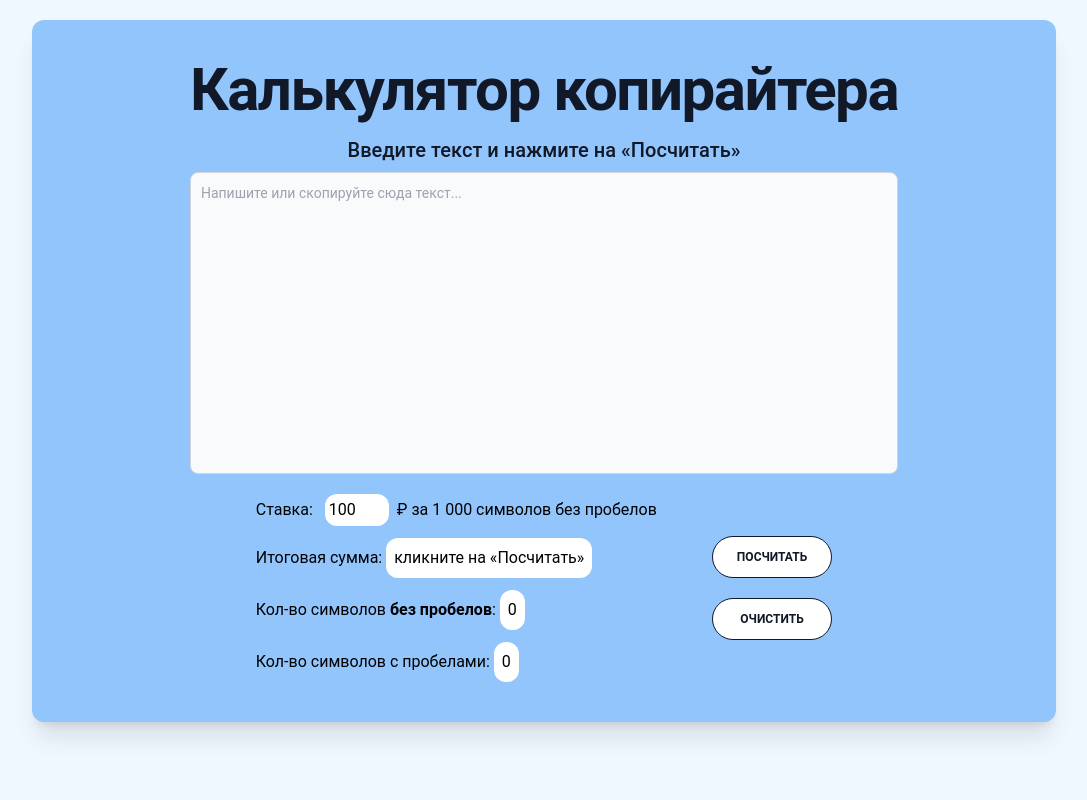
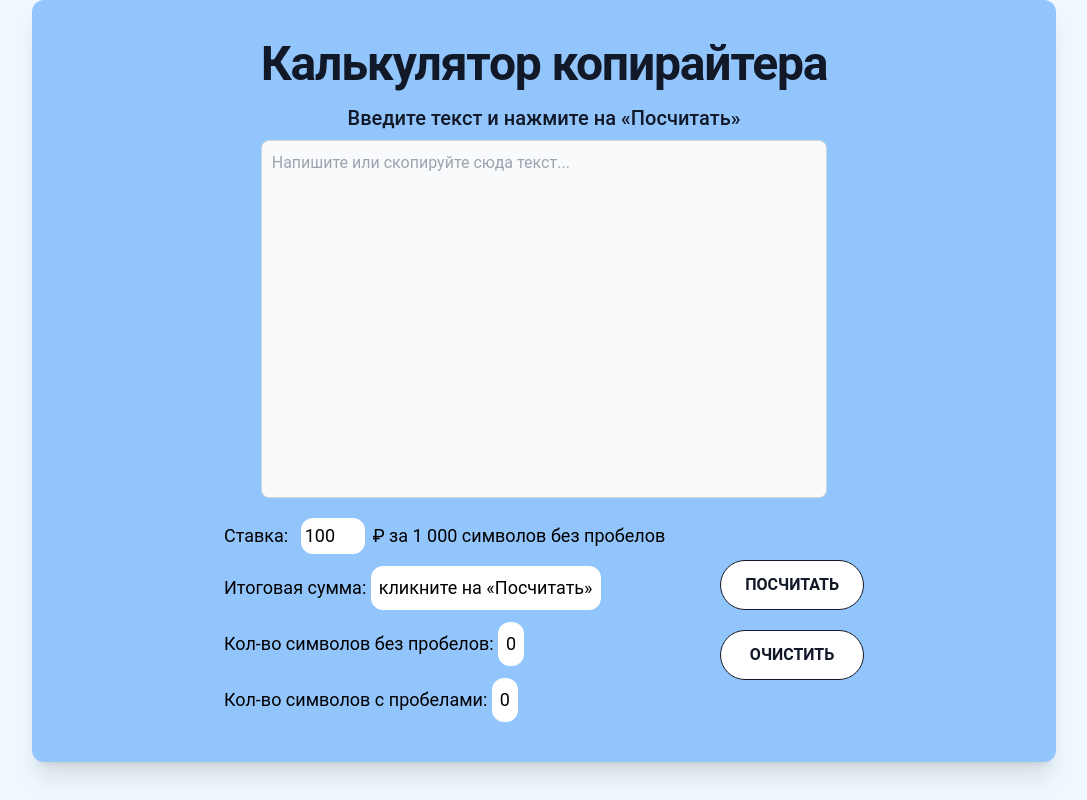
Before and after one commit to nickshamrock/copywriter-calculator, a Vue app: page / in a window 1280 px wide. Shown: the whole page, without its empty margins (96-1183 px from the left). Built offline with nearby package versions, Linux system fonts and the light colour scheme.

Commit message:
Закончил с версткой, окончательно адаптировал под мобильные устройства и завершил весь функционал калькулятора

```diff
--- a/src/App.vue
+++ b/src/App.vue
@@ -11,10 +11,6 @@ const countWithSpaces = computed(() => {
   return textFromTextarea.value.length;
 });
 
-/* const defaultPrice = ref('');
-
-*/
-
 const price = ref(100);
 
 const priceForText = ref('кликните на «Посчитать»');
@@ -22,28 +18,36 @@ const priceForText = ref('кликните на «Посчитать»');
 function getPriceForText() {
   let result = (countWithoutSpaces.value / 1000) * price.value;
   priceForText.value = result.toFixed(2) + ' руб.';
+
+  if (textFromTextarea.value === '') {
+    priceForText.value = 'Сначала введите текст!';
+  }
+}
+
+function clearTextArea() {
+  textFromTextarea.value = '';
 }
 </script>
 
 <template>
   <div
-    class="m-auto mt-5 flex h-fit w-4/5 flex-col items-center justify-center rounded-xl bg-blue-300 p-10 shadow-xl max-md:mt-0 max-md:w-full max-sm:mt-0 max-sm:w-full"
+    class="m-auto flex h-fit w-4/5 flex-col items-center justify-center rounded-xl bg-blue-300 p-10 shadow-xl max-md:w-full max-sm:w-full"
   >
     <div class="flex flex-col items-center">
       <h1
-        class="mb-4 text-center text-4xl font-bold leading-none tracking-tight text-gray-900 md:text-5xl lg:text-6xl dark:text-white"
+        class="mb-4 text-center text-5xl font-bold leading-none tracking-tight text-gray-900 max-sm:text-3xl"
       >
         Калькулятор копирайтера
       </h1>
       <label
         for="textarea"
-        class="mb-2 block text-xl font-medium text-gray-900 max-sm:text-sm dark:text-white"
+        class="mb-2 block text-xl font-medium text-gray-900 max-sm:text-center max-sm:text-lg"
         >Введите текст и нажмите на «Посчитать»</label
       >
       <textarea
         id="textarea"
         rows="14"
-        class="block w-full resize-none rounded-lg border border-gray-300 bg-gray-50 p-2.5 text-sm text-gray-900 focus:border-blue-500 focus:ring-blue-500 dark:border-gray-600 dark:bg-gray-700 dark:text-white dark:placeholder-gray-400 dark:focus:border-blue-500 dark:focus:ring-blue-500"
+        class="block w-full resize-none rounded-lg border border-gray-300 bg-gray-50 p-2.5 text-base text-gray-900 max-sm:h-4/6"
         placeholder="Напишите или скопируйте сюда текст..."
         v-model="textFromTextarea"
       ></textarea>
@@ -51,7 +55,7 @@ function getPriceForText() {
 
     <div class="mt-5 flex justify-between gap-[55px] max-sm:flex-col max-sm:gap-4">
       <div class="flex flex-col gap-3">
-        <p>
+        <p class="text-lg">
           Ставка:
           <input
             type="number"
@@ -59,36 +63,37 @@ function getPriceForText() {
             value="100"
             autocomplete="off"
             placeholder="Введите сумму"
-            class="ml-2 mr-2 w-16 rounded-xl p-1"
+            class="ml-2 mr-2 w-16 rounded-xl p-1 text-lg"
             id="input-for-price"
             v-model="price"
           />₽ за 1 000 символов без пробелов
         </p>
 
-        <p>
+        <p class="text-lg">
           Итоговая сумма:
-          <span class="inline-block rounded-xl bg-white p-2"> {{ priceForText }} </span>
+          <span class="inline-block rounded-xl bg-white p-2 text-lg"> {{ priceForText }} </span>
         </p>
-        <p>
-          Кол-во символов <strong>без пробелов</strong>:
-          <span class="inline-block rounded-xl bg-white p-2">{{ countWithoutSpaces }}</span>
+        <p class="text-lg">
+          Кол-во символов без пробелов:
+          <span class="inline-block rounded-xl bg-white p-2 text-lg">{{ countWithoutSpaces }}</span>
         </p>
-        <p>
+        <p class="text-lg">
           Кол-во символов с пробелами:
-          <span class="inline-block rounded-xl bg-white p-2">{{ countWithSpaces }}</span>
+          <span class="inline-block rounded-xl bg-white p-2 text-lg">{{ countWithSpaces }}</span>
         </p>
       </div>
       <div class="flex flex-col justify-center gap-5">
         <button
-          class="select-none rounded-full border border-gray-900 bg-white px-6 py-3 text-center align-middle text-xs font-bold uppercase text-gray-900 transition-all hover:bg-green-500 focus:ring focus:ring-green-400 active:opacity-[0.85]"
+          class="select-none rounded-full border border-gray-900 bg-white px-6 py-3 text-center align-middle text-base font-bold uppercase text-gray-900 transition-all hover:bg-green-500 focus:ring focus:ring-green-400 active:opacity-[0.85]"
           type="button"
           @click="getPriceForText"
         >
           Посчитать
         </button>
         <button
-          class="select-none rounded-full border border-gray-900 bg-white px-6 py-3 text-center align-middle text-xs font-bold uppercase text-gray-900 transition-all hover:bg-red-400 focus:ring focus:ring-red-400 active:opacity-[0.85]"
+          class="select-none rounded-full border border-gray-900 bg-white px-6 py-3 text-center align-middle text-base font-bold uppercase text-gray-900 transition-all hover:bg-red-400 focus:ring focus:ring-red-400 active:opacity-[0.85]"
           type="reset"
+          @click="clearTextArea"
         >
           Очистить
         </button>
--- a/src/assets/main.css
+++ b/src/assets/main.css
@@ -9,6 +9,4 @@
 body {
   background-color: aliceblue;
   font-family: 'Roboto', sans-serif;
-  padding: 0;
-  margin: 0;
 }
```
